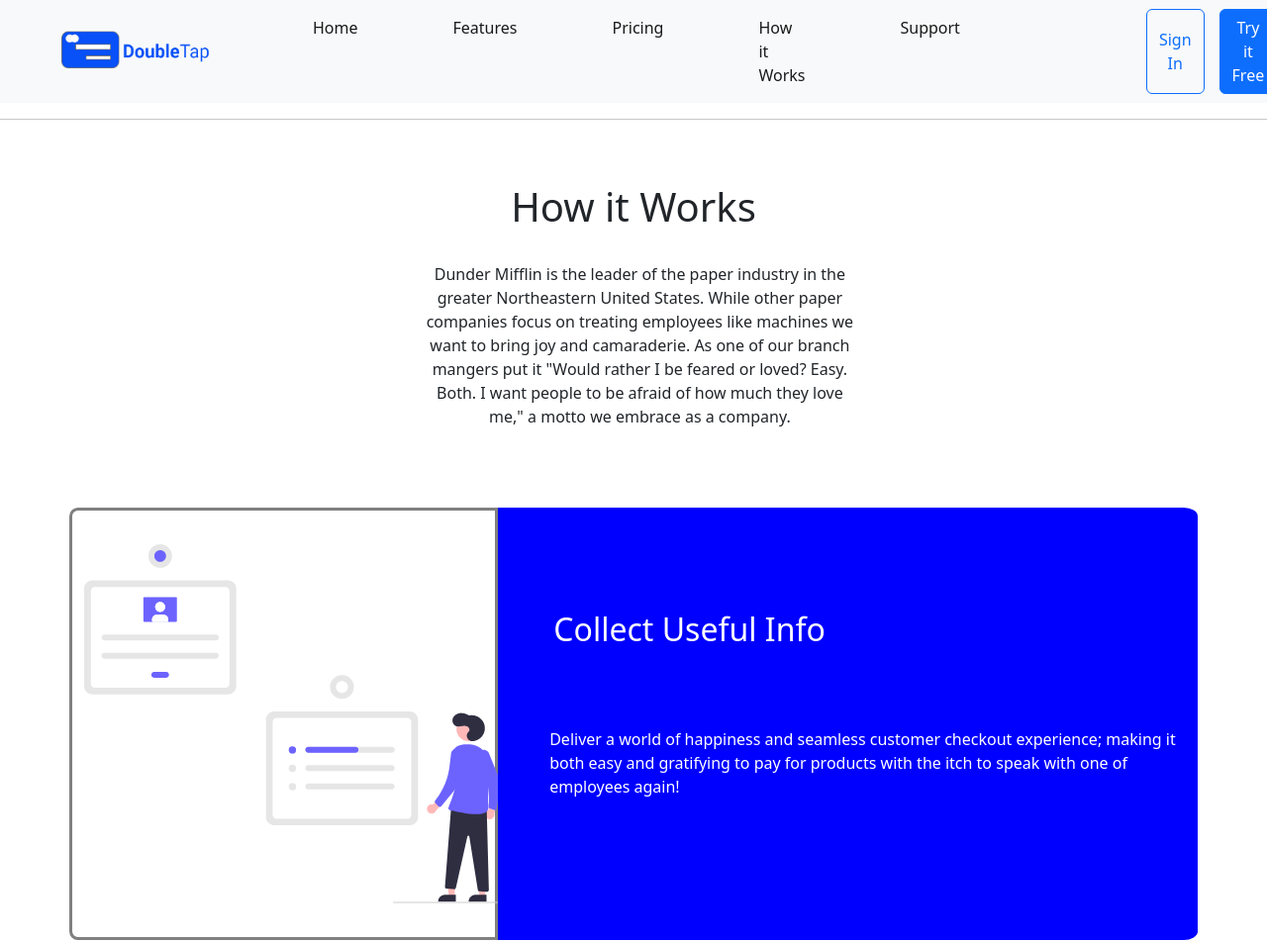
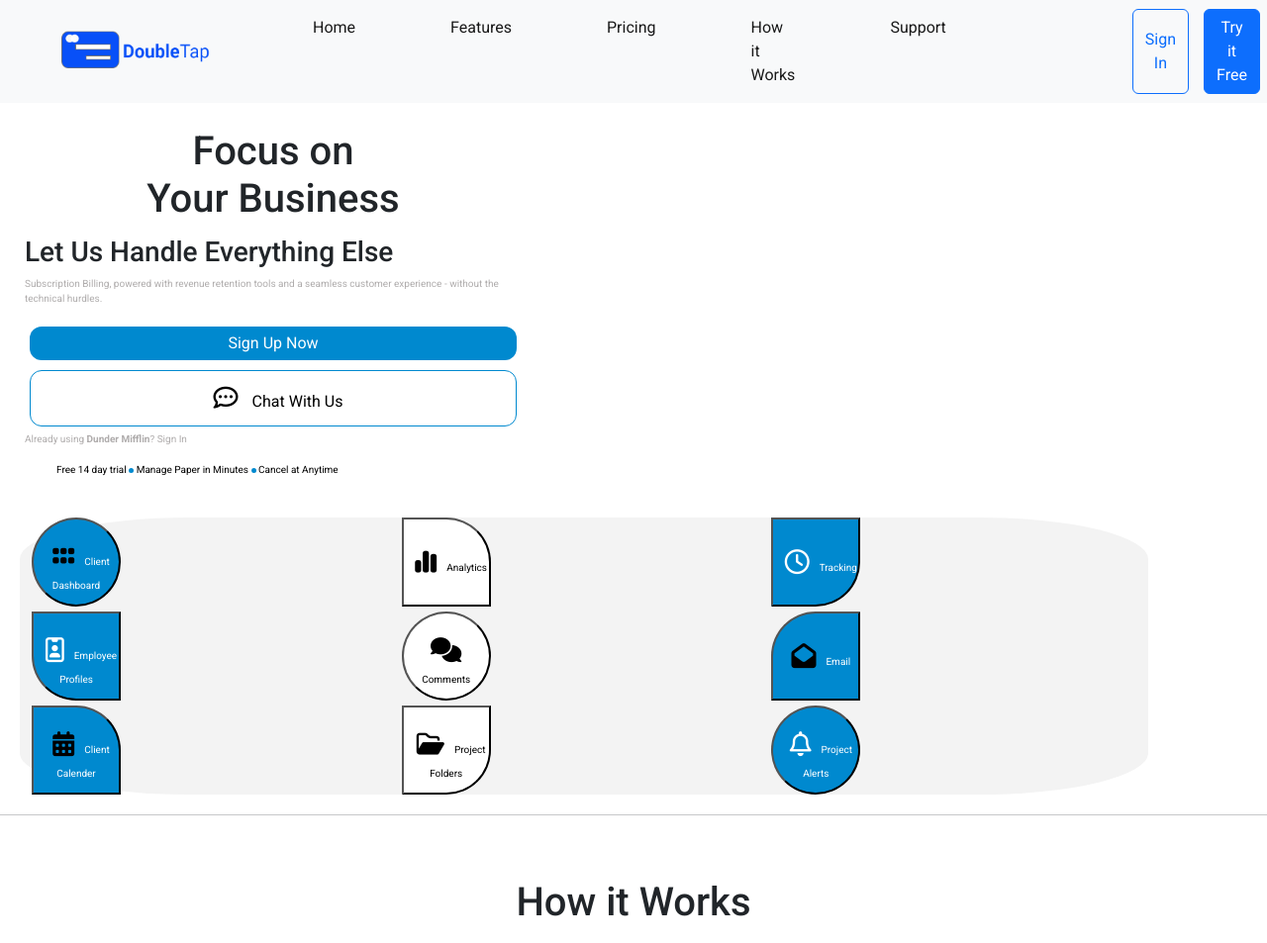
Before and after one commit to icedoesjs/business-mockup, a plain HTML site: page index.html in a window 1280 px wide. Shown: the top 953 px of the page at 99% size. Drawn offline with nearby package versions, Linux system fonts and the light colour scheme; files that its build step writes are made by us from their sources.

Commit message:
Fix conflicts

```diff
--- a/index.html
+++ b/index.html
@@ -5,9 +5,14 @@
     <meta http-equiv="X-UA-Compatible" content="IE=edge">
     <meta name="viewport" content="width=device-width, initial-scale=1.0">
     <link href="https://cdn.jsdelivr.net/npm/bootstrap@5.2.2/dist/css/bootstrap.min.css" rel="stylesheet" integrity="sha384-Zenh87qX5JnK2Jl0vWa8Ck2rdkQ2Bzep5IDxbcnCeuOxjzrPF/et3URy9Bv1WTRi" crossorigin="anonymous">
+    <script src="https://cdn.jsdelivr.net/npm/bootstrap@5.2.2/dist/js/bootstrap.bundle.min.js" integrity="sha384-OERcA2EqjJCMA+/3y+gxIOqMEjwtxJY7qPCqsdltbNJuaOe923+mo//f6V8Qbsw3" crossorigin="anonymous"></script>
     <link rel="stylesheet" href="./css/styles.css">
-    <script src="https://cdn.jsdelivr.net/npm/bootstrap@5.2.2/dist/js/bootstrap.bundle.min.js" integrity="sha384-OERcA2EqjJCMA+/3y+gxIOqMEjwtxJY7qPCqsdltbNJuaOe923+mo//f6V8Qbsw3" crossorigin="anonymous"></script>
     <link rel="stylesheet" href="./css/footer.css">
+    <link rel="stylesheet" href="./css/focusonyourbusiness.css">
+    <link rel="preconnect" href="https://fonts.googleapis.com">
+    <link rel="preconnect" href="https://fonts.gstatic.com" crossorigin>
+    <link href="https://fonts.googleapis.com/css2?family=Roboto:wght@100;400;500;700&display=swap" rel="stylesheet">
+    <script src="https://kit.fontawesome.com/9f93281985.js" crossorigin="anonymous"></script>
     <title>Dunder Mifflin Paper Co.</title>
  </head>
  <body>
@@ -43,6 +48,31 @@
     </div>
   </nav>
   <div>
+    <div class="left">
+      <h1>Focus on <br> Your Business</h1>
+      <h3>Let Us Handle Everything Else</h3>
+      <p id="description">Subscription Billing, powered with revenue retention tools and a seamless customer experience - without the technical hurdles. </p>
+      <button class="button1" onclick="location.href='signup.html'" type="button"><span>Sign Up Now</span></button>
+      <button class="button2"><i class="fa-regular fa-comment-dots"></i> <span>Chat With Us
+      </span></button>
+      <p id="sign-in">Already using <strong>Dunder Mifflin</strong>? <a id="sign-in2"href="#">Sign In</a></p>
+      <ul class="bottom">
+          <li>Free 14 day trial <span class="dot"></span> </li>
+          <li>Manage Paper in Minutes <span class="dot"></span></li>
+          <li>Cancel at Anytime</li>
+      </ul>
+  </div>
+  <div class="container">
+      <button class="item1" onclick="location.href='#'" type ="button"><i class="fa-solid fa-grip"></i><span id="text">Client Dashboard</span></button>
+      <button class="item2" onclick="location.href='#'" type ="button"><i class="fa-solid fa-chart-simple"></i><span id="text">Analytics</span></button>
+      <button class="item3" onclick="location.href='#'" type ="button"><i class="fa-regular fa-clock"></i><span id="text">Tracking</span></button>
+      <button class="item4" onclick="location.href='#'" type ="button"><i class="fa-regular fa-id-badge"></i><span id="text">Employee Profiles</span></button>
+      <button class="item5" onclick="location.href='#'" type ="button"><i class="fa-solid fa-comments"></i><span id="text">Comments</span></button>
+      <button class="item6" onclick="location.href='#'" type ="button"><i class="fa-solid fa-envelope-open"></i><span id="text">Email</span></button>
+      <button class="item7" onclick="location.href='#'" type ="button"><i class="fa-solid fa-calendar-days"></i><span id="text">Client Calender</span></button>
+      <button class="item8" onclick="location.href='#'" type ="button"><i class="fa-regular fa-folder-open"></i><span id="text">Project Folders</span></button>
+      <button class="item9" onclick="location.href='#'" type ="button"><i class="fa-regular fa-bell"></i><span id="text">Project Alerts</span></button>
+  </div>
     <hr>
     <h1>  <br> How it Works </h1>
     <p class="mifflin">Dunder Mifflin is the leader of the paper industry in the greater Northeastern United States. While other paper companies
@@ -167,9 +197,5 @@
       <a class="text-reset fw-bold" href="https://sceendy.com/dm/">DunderMifflinPaperCo.com</a>
     </div>
     <!-- Copyright -->
-
-    <div class="aFooter">
-
-    </div>
 </body>
 </html>
```
Also changed, not shown: css/focusonyourbusiness.css (line endings or trailing spaces).
